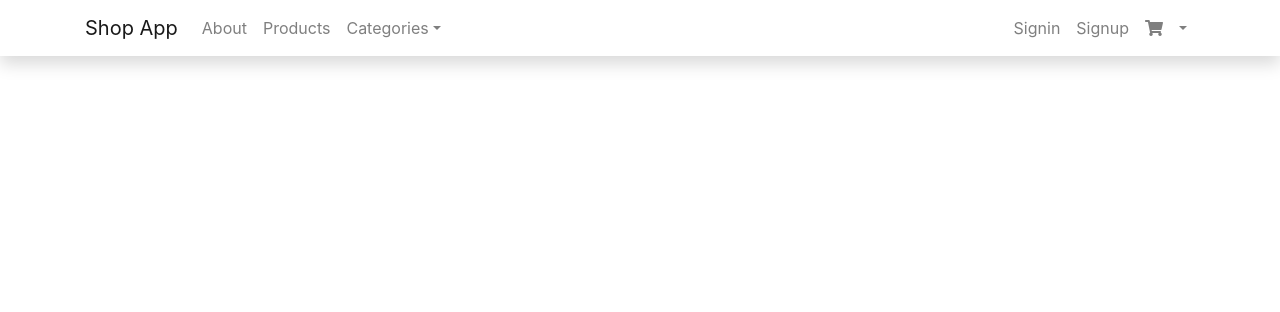
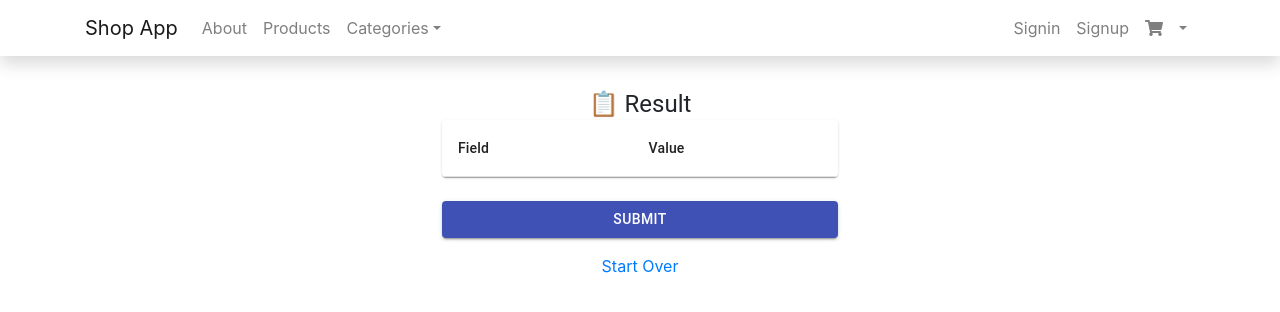
Before and after one commit to yuvalll666/SneakerHeads-FullProject-Local, a React (Create React App) app: page /result in a window 1280 px wide. Shown: the top 312 px of the page. Built offline with nearby package versions, Linux system fonts and the light colour scheme.

Commit message:
create and finished signup result page

```diff
--- a/src/App.jsx
+++ b/src/App.jsx
@@ -7,6 +7,7 @@ import Home from "./components/Home";
 import About from "./components/About";
 import Step1 from "./components/Step1";
 import Step2 from "./components/Step2";
+import Result from "./components/Result";
 
 function App() {
   return (
@@ -20,6 +21,7 @@ function App() {
           <Route path="/about" component={About} />
           <Route path="/step1" component={Step1} />
           <Route path="/step2" component={Step2} />
+          <Route path="/result" component={Result} />
         </Switch>
       </main>
       <footer></footer>
--- /dev/null
+++ b/src/components/Result.jsx
@@ -0,0 +1,59 @@
+import Typography from "@material-ui/core/Typography";
+import React from "react";
+import MainContainer from "./forms/MainContainer";
+import AssignmentIcon from "@material-ui/icons/Assignment";
+import { Link } from "react-router-dom";
+import { useData } from "../DataContext";
+import PrimaryButton from "./forms/PrimaryButton";
+import {
+  TableContainer,
+  Paper,
+  Table,
+  TableHead,
+  TableRow,
+  TableCell,
+  TableBody,
+} from "@material-ui/core";
+
+function Result() {
+  const { data } = useData();
+  let entries = Object.entries(data);
+  entries.pop();
+
+  const onSubmit = async () => {
+    console.log(data);
+  };
+
+  return (
+    <MainContainer>
+      <Typography component="h2" variant="h5">
+        <span role="img" aria-label="clipboard">
+          📋
+        </span>{" "}
+        Result
+      </Typography>
+      <TableContainer component={Paper}>
+        <Table>
+          <TableHead>
+            <TableRow>
+              <TableCell>Field</TableCell>
+              <TableCell>Value</TableCell>
+            </TableRow>
+          </TableHead>
+          <TableBody>
+            {entries.map((entry) => (
+              <TableRow key={entry[0]}>
+                <TableCell>{entry[0]}</TableCell>
+                <TableCell>{entry[1].toString()}</TableCell>
+              </TableRow>
+            ))}
+          </TableBody>
+        </Table>
+      </TableContainer>
+      <PrimaryButton onClick={onSubmit}>Submit</PrimaryButton>
+      <Link to="/step1">Start Over</Link>
+    </MainContainer>
+  );
+}
+
+export default Result;
--- a/src/components/Step2.jsx
+++ b/src/components/Step2.jsx
@@ -36,7 +36,7 @@ function Step2() {
   });
 
   const onSubmit = (data) => {
-    history.push("/signin-result");
+    history.push("/result");
     setValues(data);
   };
 
@@ -64,7 +64,7 @@ function Step2() {
           error={!!errors.password}
           helperText={errors?.password?.message}
         />
-        <PrimaryButton type="submit">Submit</PrimaryButton>
+        <PrimaryButton type="submit">Next</PrimaryButton>
       </Form>
     </MainContainer>
   );
```
Also changed, not shown: src/components/SigninResult.jsx (deleted, +0 -11 lines).
